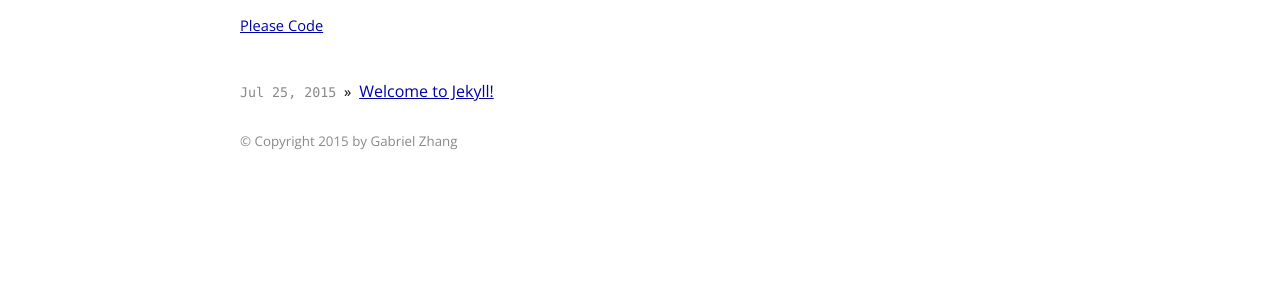
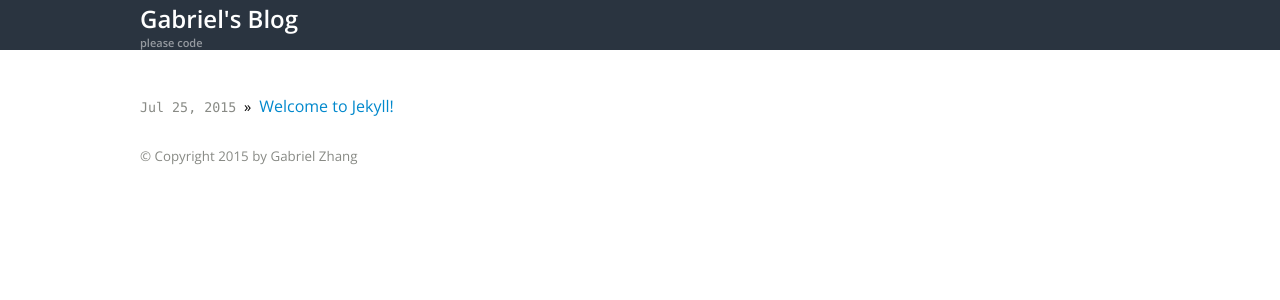
Before and after one commit to gauthiernpn/jekyll-welcome, a Jekyll site: the page built from index.html, in a window 1280 px wide. Shown: the top 300 px of the page. Built offline with Jekyll 4.4.1, drawn with Linux system fonts in a browser that asks for light colours; Markdown is read by kramdown in place of the engine named in the settings; the list of posts is cut into pages by our own code.

Commit message:
add header

```diff
--- a/_config.yml
+++ b/_config.yml
@@ -1,5 +1,6 @@
 # Site settings
-title: Please Code
+title: Gabriel's Blog
+subtitle: please code
 author: Gabriel Zhang
 email: your-email@domain.com
 description: > # this means to ignore newlines until "baseurl:"
--- a/_includes/header.html
+++ b/_includes/header.html
@@ -1,9 +1,8 @@
 <header class="site-header">
-
-  <div class="wrapper">
-
-    <a class="site-title" href="{{ site.baseurl }}/">{{ site.title }}</a>
-
+  <div class="site-header-wrapper">
+    <div class="site-title">
+      <a href="{{ site.baseurl }}/">{{ site.title }}</a>
+    </div>
+    <div class="site-subtitle">{{ site.subtitle }}</div>
   </div>
-
 </header>
--- a/_layouts/default.html
+++ b/_layouts/default.html
@@ -2,8 +2,8 @@
 <html>
   {% include head.html %}
   <body>
+    {% include header.html %}
     <section class="container">
-      {% include header.html %}
       <section class="main">
         {{ content }}
       </section>
--- a/_sass/_base.scss
+++ b/_sass/_base.scss
@@ -12,27 +12,31 @@ body {
     padding: 0;
 }
 
-strong { font-weight: 600; }
+strong {
+    font-weight: 600;
+}
 
 /* links */
-a { color: #00a; }
-a:hover { color: black; }
+a {
+    text-decoration: none;
+    color: #08c;
+}
+a:hover {
+    text-decoration: underline;
+}
 
 /* headings */
-h1 { font-size: 16pt; font-weight: 400; }
-h3 { font-size: 13pt; }
+h1 {
+    font-size: 16pt;
+    font-weight: 400;
+}
+h3 {
+    font-size: 13pt;
+}
 
 
 footer { margin: 30px 0 25px 0; }
 .clear { clear: both; }
-
-/* menu */
-header.title > a { color: firebrick; }
-header.title > a:hover { color: black; }
-nav.menu { float: right; }
-header.title { float: left; }
-nav.menu ul { list-style: none outside none; padding: 0; margin: 0; }
-nav.menu ul li { display: inline; margin-right: 5px; }
 
 /* index list */
 .entry > a { font-size: 12pt; }
@@ -45,8 +49,6 @@ nav.pagination { margin-top: 20px; }
 /* footer */
 footer { color: #888a85; font-size: 10pt; }
 footer a { color: #888a85; }
-section.copyright { float: left; }
-section.contact { float: right; }
 
 /* article */
 time { font-size: 10pt; color: lightslategray; }
--- a/_sass/_layout.scss
+++ b/_sass/_layout.scss
@@ -1,9 +1,34 @@
+/**
+ * Page header
+ */
+.site-header {
+    background-color: #2a3440;
+    height: 50px;
+}
+.site-header-wrapper {
+    width: $content-width;
+    margin: 0 auto;
+    padding-top: 2px;
+}
+.site-title a {
+    font-weight: bold;
+    font-size: 24px;
+    color: #fff;
+}
+.site-subtitle {
+    color: rgba(255,255,255,.5);
+    font-weight: bold;
+    font-size: 11px;
+}
+
 /**
  * Page styling
  */
 section.container {
-    padding-top: 15px;
     margin: 0 auto;
     width: $content-width;
 }
-section.main { clear: both; margin-top: 45px; }
+section.main {
+  clear: both;
+  margin-top: 45px;
+}
--- a/assets/css/main.scss
+++ b/assets/css/main.scss
@@ -15,7 +15,7 @@ $grey-color-light: lighten($grey-color, 40%);
 $grey-color-dark:  darken($grey-color, 25%);
 
 // Width of the content area
-$content-width:    800px;
+$content-width:    1000px;
 
 
 
```
